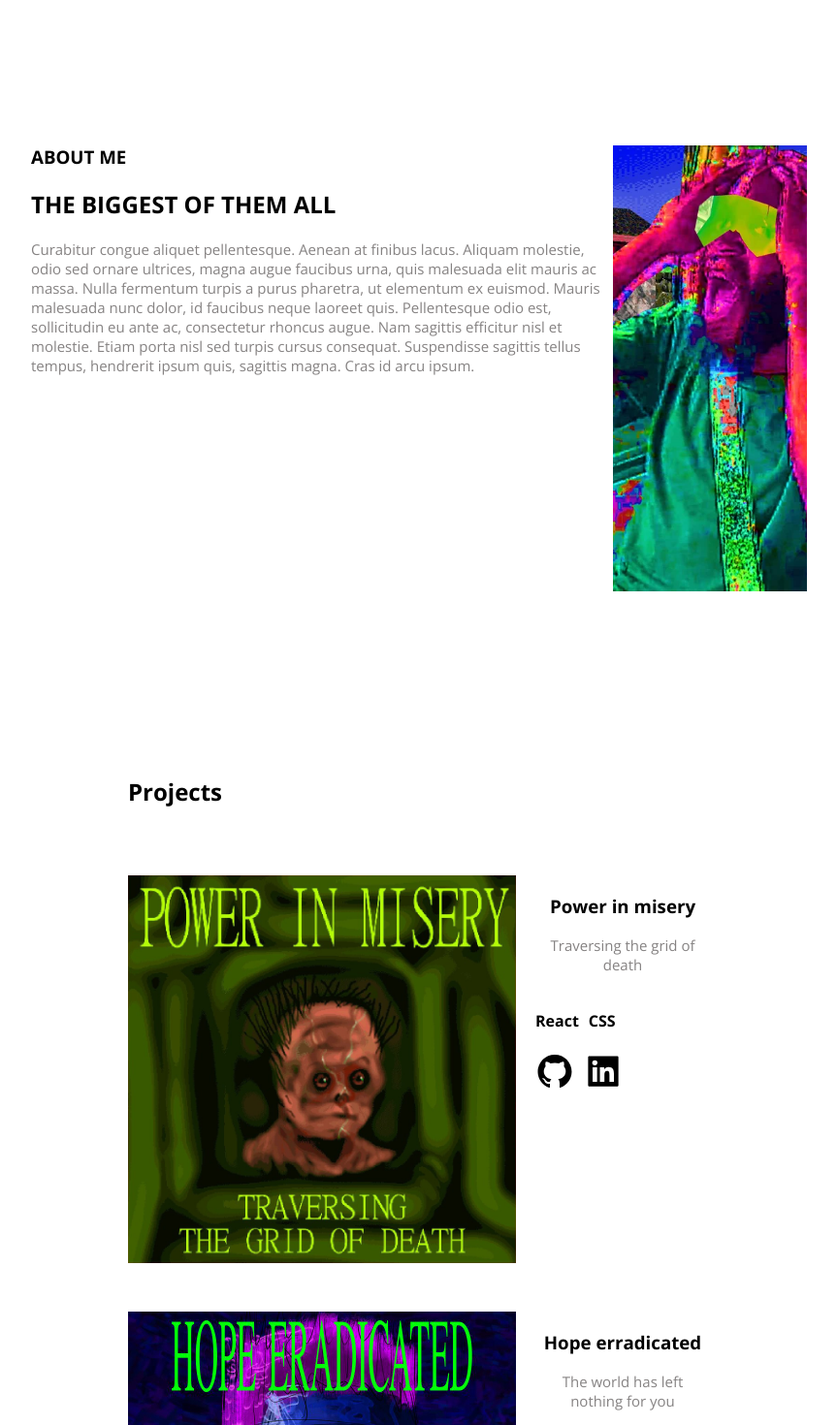
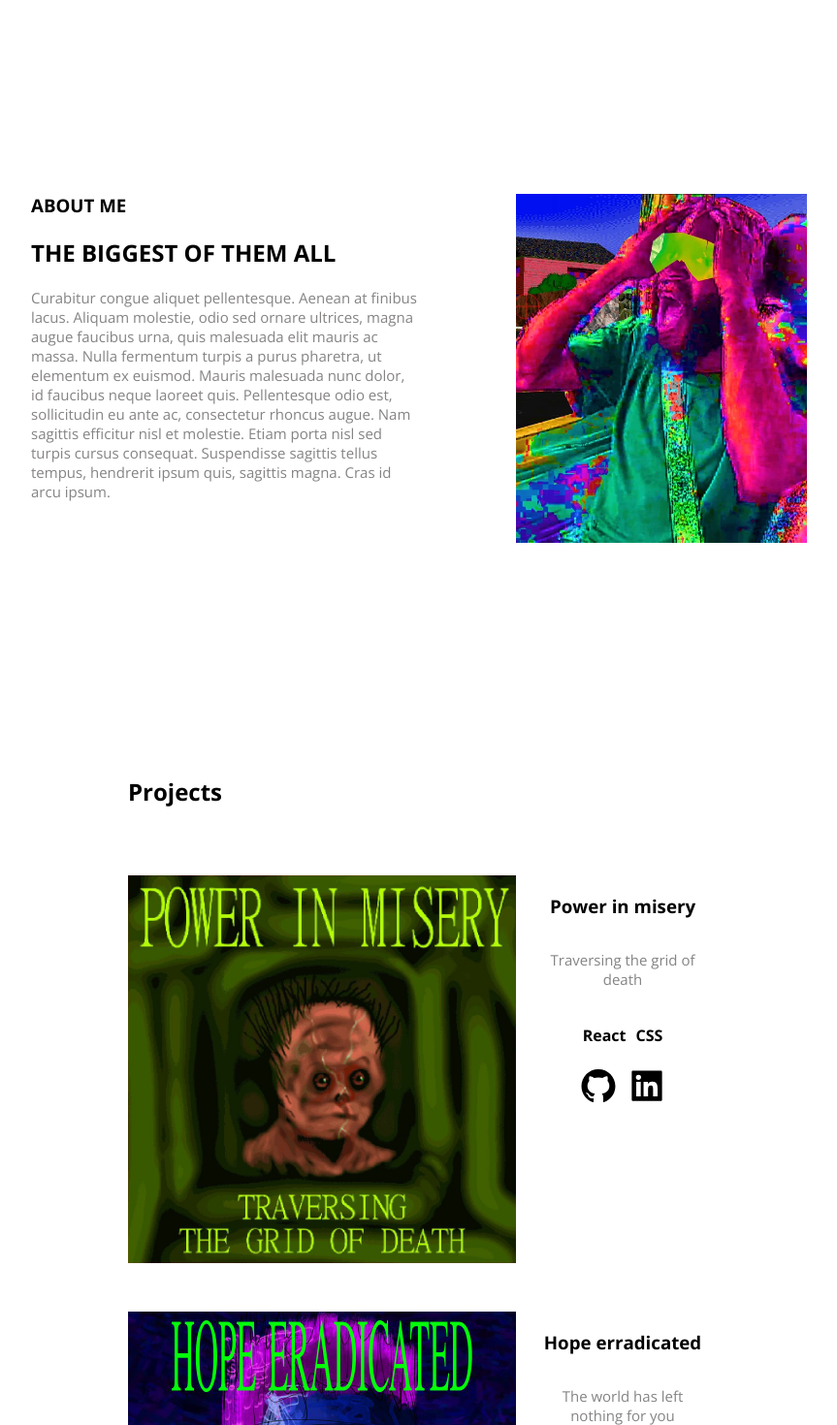
Before and after one commit to Joable/portfolio-vite, a React (Vite) app: page / in a window 1280 px wide. Shown: the part 820-2290 px from the top of the page at 97% size, without its empty margins (208-1071 px from the left). Built offline with nearby package versions, Linux system fonts and the light colour scheme.

Commit message:
centered text in 'ProjectItems'

```diff
--- a/src/Components/About/About.module.css
+++ b/src/Components/About/About.module.css
@@ -14,12 +14,12 @@
     flex-direction: row;
     justify-content: space-between;
     width: 800px;
-    max-height: 500px;
+    max-height: 400px;
 }
 
 /* aboutText */
 .aboutText{
-    max-width: 600px;
+    max-width: 400px;
 }
 
 /* aboutImage */
--- a/src/Components/ProjectItem/ProjectItem.module.css
+++ b/src/Components/ProjectItem/ProjectItem.module.css
@@ -18,6 +18,9 @@
 
 /* itemText */
 .itemText{
+    display: flex;
+    flex-direction: column;
+    align-items: center;
     text-align: center;
     width: 30%;
 }
```
